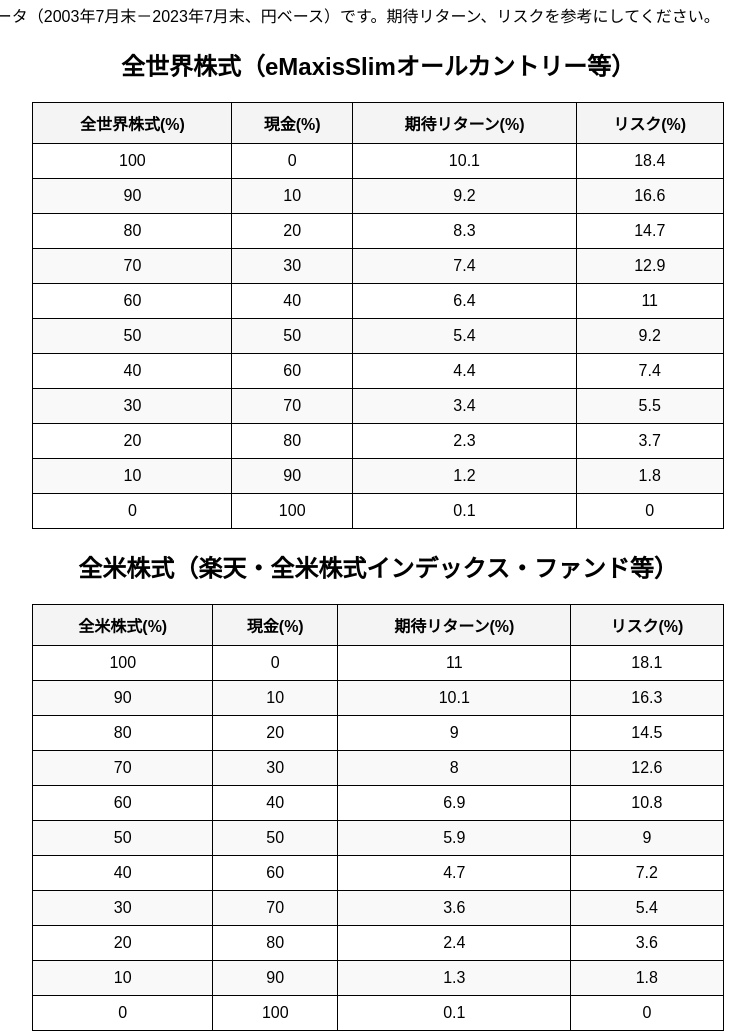
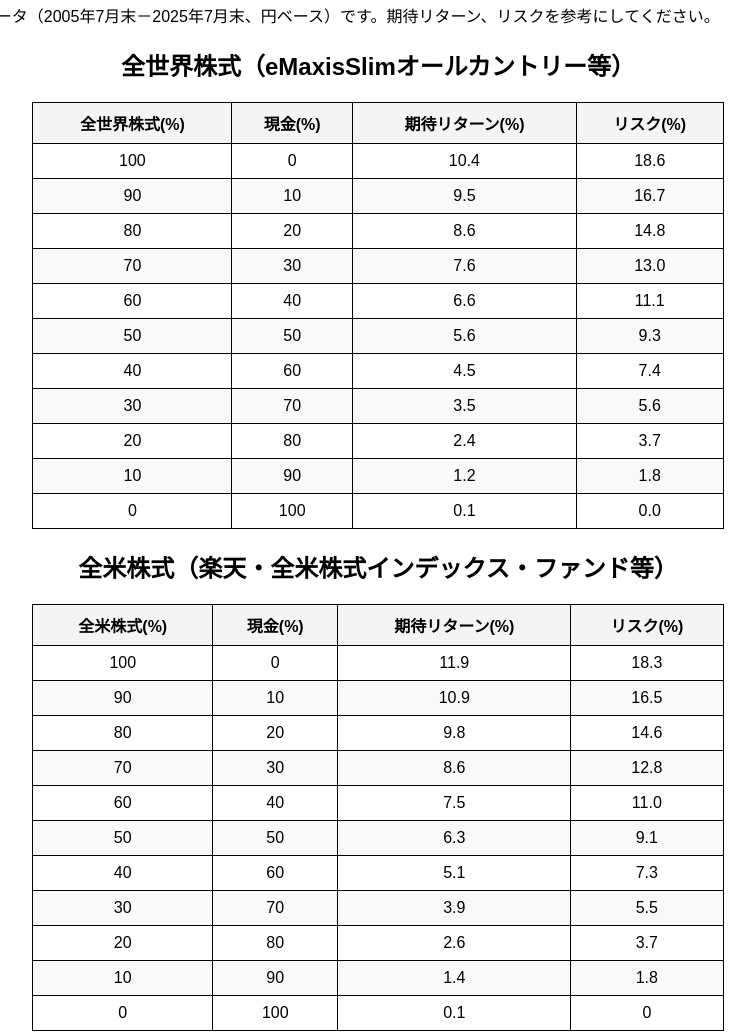
Before and after one commit to idleinvestor/my-site, a plain HTML site: page index.html in a window 1280 px wide. Shown: the part 552-1586 px from the top of the page, without its empty margins (262-1017 px from the left). Drawn offline with nearby package versions, Linux system fonts and the light colour scheme.

Commit message:
Update index.html

```diff
--- a/index.html
+++ b/index.html
@@ -32,7 +32,7 @@
 
         <canvas id="chart"></canvas>
 
-        <p>以下の表は過去20年実績データ（2003年7月末－2023年7月末、円ベース）です。期待リターン、リスクを参考にしてください。</p>
+        <p>以下の表は過去20年実績データ（2005年7月末－2025年7月末、円ベース）です。期待リターン、リスクを参考にしてください。</p>
         <h2>全世界株式（eMaxisSlimオールカントリー等）</h2>
         <table class="investmentTable">
           <thead>
@@ -44,17 +44,17 @@
             </tr>
           </thead>
           <tbody>
-            <tr><td>100</td><td>0</td><td>10.1</td><td>18.4</td></tr>
-            <tr><td>90</td><td>10</td><td>9.2</td><td>16.6</td></tr>
-            <tr><td>80</td><td>20</td><td>8.3</td><td>14.7</td></tr>
-            <tr><td>70</td><td>30</td><td>7.4</td><td>12.9</td></tr>
-            <tr><td>60</td><td>40</td><td>6.4</td><td>11</td></tr>
-            <tr><td>50</td><td>50</td><td>5.4</td><td>9.2</td></tr>
-            <tr><td>40</td><td>60</td><td>4.4</td><td>7.4</td></tr>
-            <tr><td>30</td><td>70</td><td>3.4</td><td>5.5</td></tr>
-            <tr><td>20</td><td>80</td><td>2.3</td><td>3.7</td></tr>
+            <tr><td>100</td><td>0</td><td>10.4</td><td>18.6</td></tr>
+            <tr><td>90</td><td>10</td><td>9.5</td><td>16.7</td></tr>
+            <tr><td>80</td><td>20</td><td>8.6</td><td>14.8</td></tr>
+            <tr><td>70</td><td>30</td><td>7.6</td><td>13.0</td></tr>
+            <tr><td>60</td><td>40</td><td>6.6</td><td>11.1</td></tr>
+            <tr><td>50</td><td>50</td><td>5.6</td><td>9.3</td></tr>
+            <tr><td>40</td><td>60</td><td>4.5</td><td>7.4</td></tr>
+            <tr><td>30</td><td>70</td><td>3.5</td><td>5.6</td></tr>
+            <tr><td>20</td><td>80</td><td>2.4</td><td>3.7</td></tr>
             <tr><td>10</td><td>90</td><td>1.2</td><td>1.8</td></tr>
-            <tr><td>0</td><td>100</td><td>0.1</td><td>0</td></tr>
+            <tr><td>0</td><td>100</td><td>0.1</td><td>0.0</td></tr>
           </tbody>
         </table>
         <h2>全米株式（楽天・全米株式インデックス・ファンド等）</h2>
@@ -68,16 +68,16 @@
             </tr>
           </thead>
           <tbody>
-            <tr><td>100</td><td>0</td><td>11</td><td>18.1</td></tr>
-            <tr><td>90</td><td>10</td><td>10.1</td><td>16.3</td></tr>
-            <tr><td>80</td><td>20</td><td>9</td><td>14.5</td></tr>
-            <tr><td>70</td><td>30</td><td>8</td><td>12.6</td></tr>
-            <tr><td>60</td><td>40</td><td>6.9</td><td>10.8</td></tr>
-            <tr><td>50</td><td>50</td><td>5.9</td><td>9</td></tr>
-            <tr><td>40</td><td>60</td><td>4.7</td><td>7.2</td></tr>
-            <tr><td>30</td><td>70</td><td>3.6</td><td>5.4</td></tr>
-            <tr><td>20</td><td>80</td><td>2.4</td><td>3.6</td></tr>
-            <tr><td>10</td><td>90</td><td>1.3</td><td>1.8</td></tr>
+            <tr><td>100</td><td>0</td><td>11.9</td><td>18.3</td></tr>
+            <tr><td>90</td><td>10</td><td>10.9</td><td>16.5</td></tr>
+            <tr><td>80</td><td>20</td><td>9.8</td><td>14.6</td></tr>
+            <tr><td>70</td><td>30</td><td>8.6</td><td>12.8</td></tr>
+            <tr><td>60</td><td>40</td><td>7.5</td><td>11.0</td></tr>
+            <tr><td>50</td><td>50</td><td>6.3</td><td>9.1</td></tr>
+            <tr><td>40</td><td>60</td><td>5.1</td><td>7.3</td></tr>
+            <tr><td>30</td><td>70</td><td>3.9</td><td>5.5</td></tr>
+            <tr><td>20</td><td>80</td><td>2.6</td><td>3.7</td></tr>
+            <tr><td>10</td><td>90</td><td>1.4</td><td>1.8</td></tr>
             <tr><td>0</td><td>100</td><td>0.1</td><td>0</td></tr>
           </tbody>
         </table>
```
